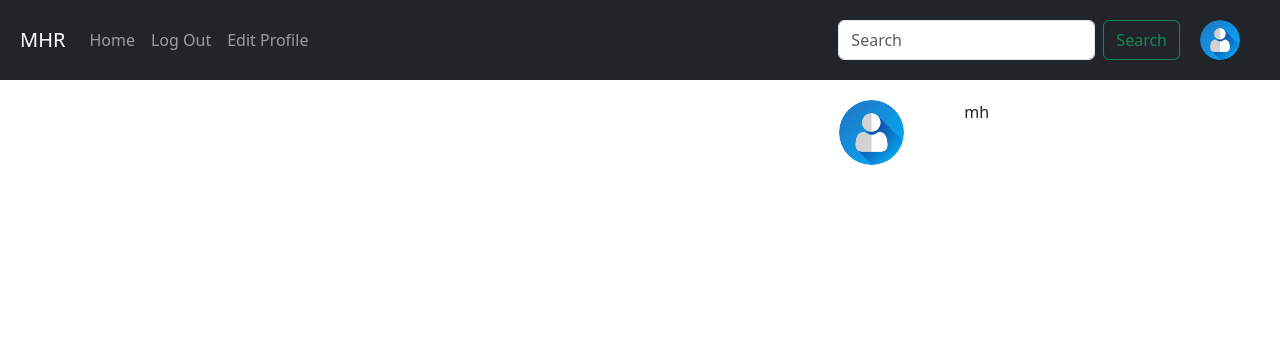
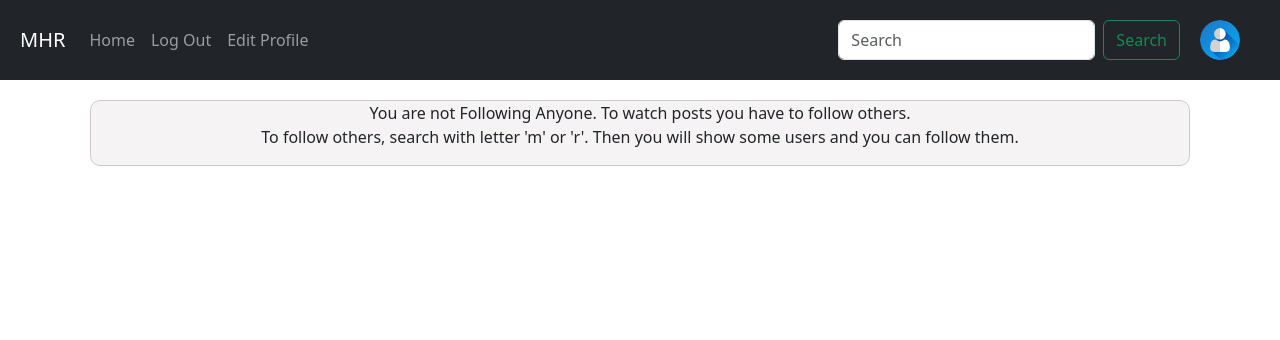
Before and after one commit to Mohabbatridoy/Social-Media-Project, a Django app: page / in a window 1280 px wide. Shown: the top 340 px of the page. Run offline with Django 5.2, Linux system fonts and the light colour scheme; a user stored in the database is signed in; data comes from the database, SQL or seed files in the repository; both versions use the stored data as it was after the commit.

Commit message:
modify homepage

```diff
--- a/app_post/views.py
+++ b/app_post/views.py
@@ -16,11 +16,13 @@
     liked_post = Like.objects.filter(user=request.user)
     liked_post_list = liked_post.values_list('post', flat=True)
 
+    followed = Follow.objects.filter(follower=request.user)
+
     print(liked_post)
     if request.method == "GET":
         search = request.GET.get('search', '')
         result = User.objects.filter(username__icontains=search)
-    return render(request, 'app_post/home.html', context={'title':'Homepage', 'search':search, 'result':result, 'posts':posts, 'liked_post_list':liked_post_list})
+    return render(request, 'app_post/home.html', context={'title':'Homepage', 'search':search, 'result':result, 'posts':posts, 'liked_post_list':liked_post_list, 'followed':followed})
 
 @login_required
 def Liked(request, pk):
--- a/templates/app_post/home.html
+++ b/templates/app_post/home.html
@@ -20,6 +20,13 @@
         </div>
         <br>
     {% endfor %}
+{% else %}
+    {% if not followed %}
+        <center>
+            <div style="border: 1px solid #ccc; border-radius: 10px; background-color: #f5f3f3;">
+                <p>You are not Following Anyone. To watch posts you have to follow others. <br> To follow others, search with letter 'm' or 'r'. Then you will show some users and you can follow them.</p>
+            </div>
+        </center>
     {% else %}
         <div class="row">
             <div class="col-sm-8">
@@ -67,4 +74,5 @@
             </div>
         </div>
     {% endif %}
+{% endif %}
 {% endblock %}
```
Also changed, not shown: db.sqlite3. Lines whose indentation alone changed are shown as unchanged.
